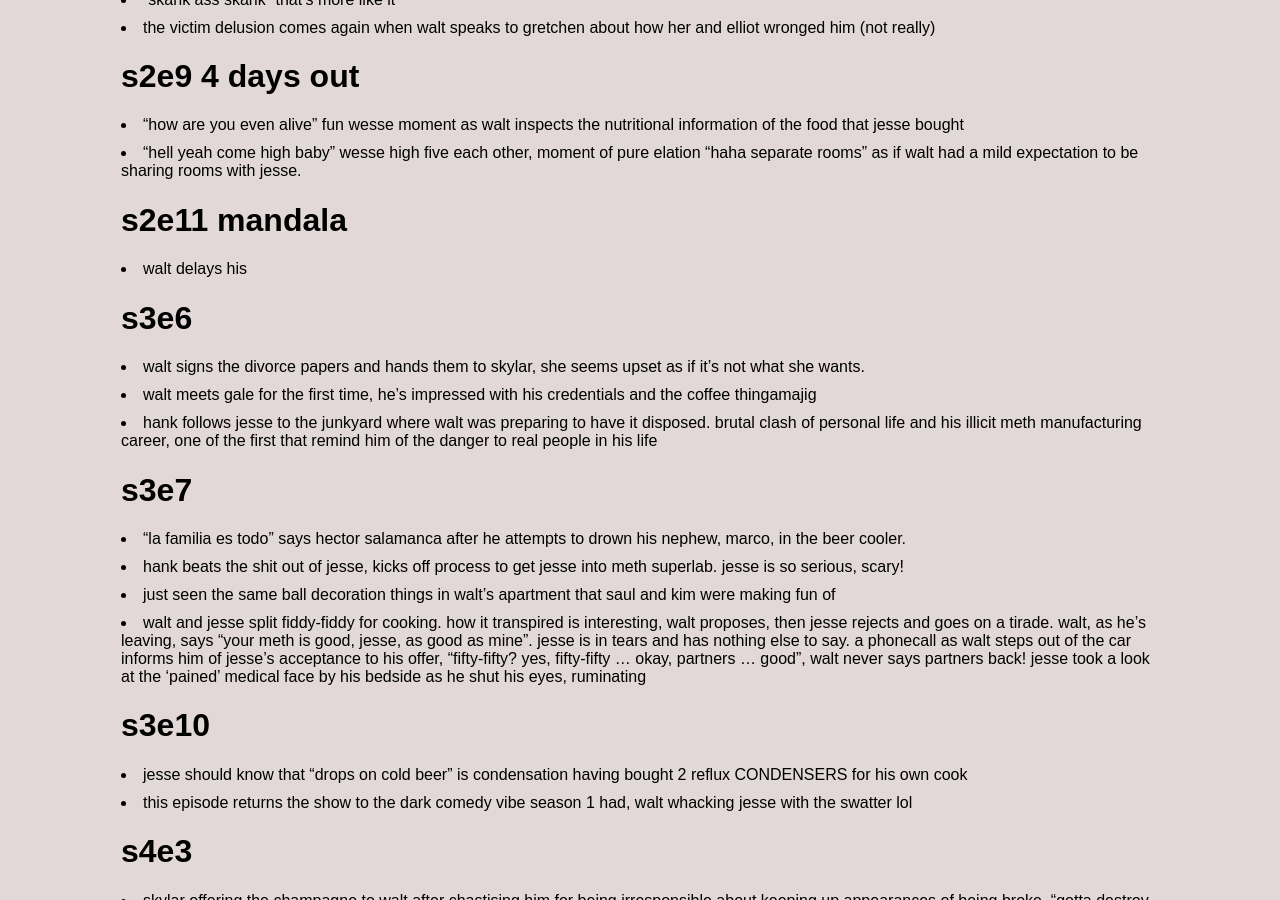
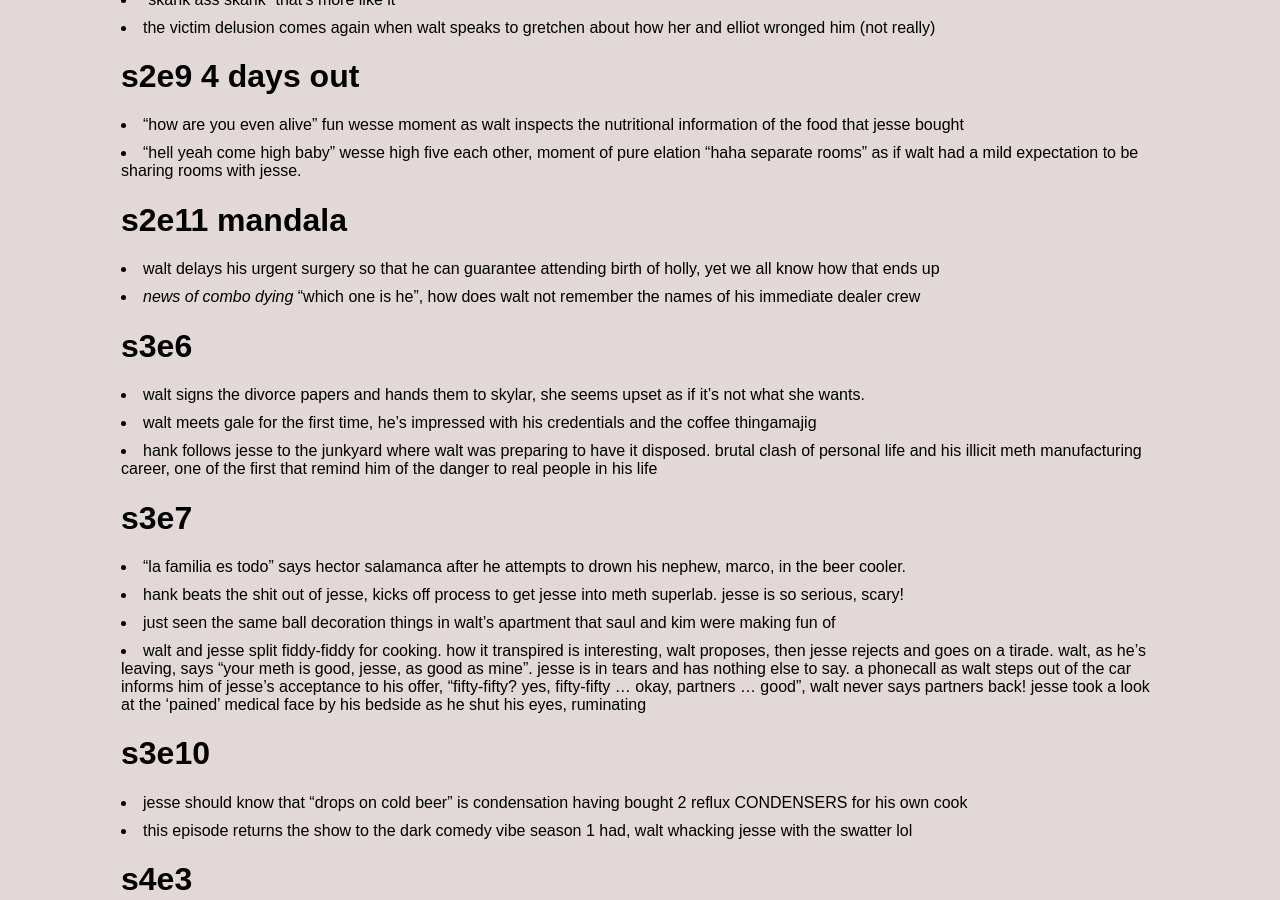
Before and after one commit to jsbaasi/jsbaasi.github.io, a Jekyll site: the page built from _posts/2026-06-08-breaking-bad-episodes.md, in a window 1280 px wide and 900 px high, scrolled down 1332 px. Built offline with Jekyll 4.4.1, drawn with Linux system fonts in a browser that asks for light colours.

Commit message:
vault backup: 2026-06-16 15:55:11

```diff
--- a/_posts/2026-06-08-breaking-bad-episodes.md
+++ b/_posts/2026-06-08-breaking-bad-episodes.md
@@ -31,7 +31,8 @@ permalink: /breaking-bad/
 - "how are you even alive" fun wesse moment as walt inspects the nutritional information of the food that jesse bought
 - "hell yeah come high baby" wesse high five each other, moment of pure elation "haha separate rooms" as if walt had a mild expectation to be sharing rooms with jesse.
 # s2e11 mandala
-- walt delays his
+- walt delays his urgent surgery so that he can guarantee attending birth of holly, yet we all know how that ends up
+- *news of combo dying* "which one is he", how does walt not remember the names of his immediate dealer crew
 # s3e6
 - walt signs the divorce papers and hands them to skylar, she seems upset as if it's not what she wants.
 - walt meets gale for the first time, he's impressed with his credentials and the coffee thingamajig
```
